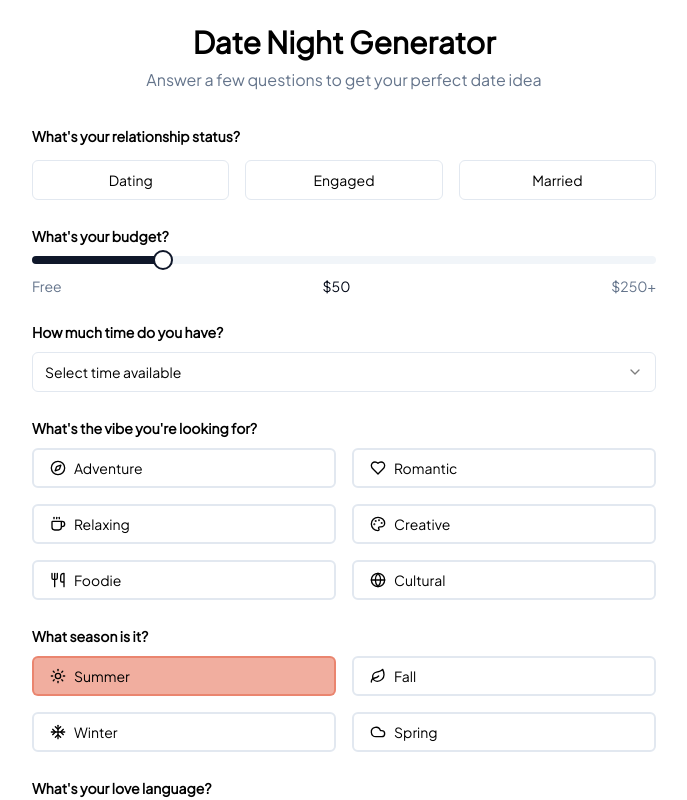
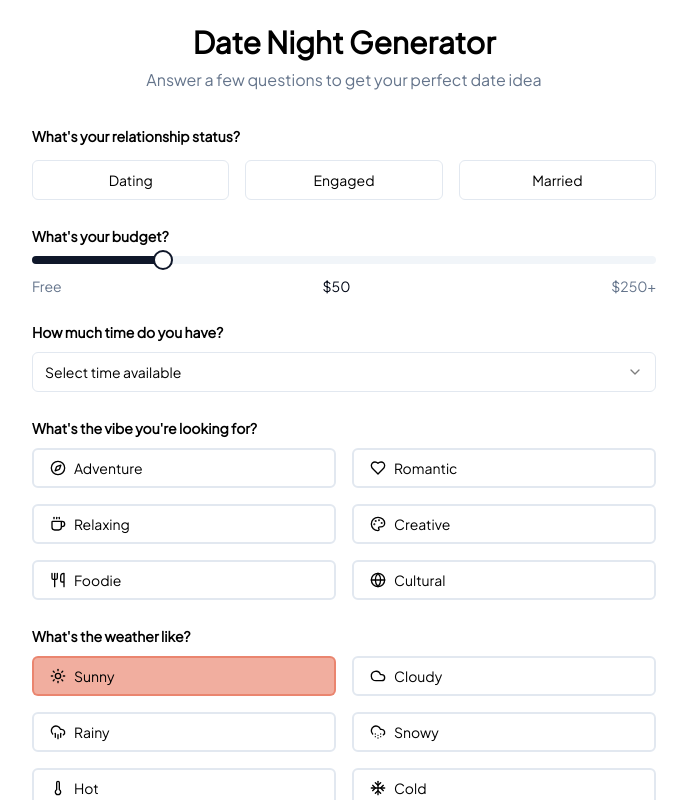
Before and after one commit to kylernixon14/date-idea-magic, a React (Vite) app: page / in a window 1280 px wide. Shown: the top 800 px of the page, without its empty margins (296-983 px from the left). Built offline with nearby package versions, Linux system fonts and the light colour scheme; a web font is replaced by a local one.

Commit message:
Update color scheme and button design
Adjusted the color scheme of the season selector to ensure consistency across the application. Updated the design of the buttons to match the new style, enhancing the overall user interface.
[skip gpt_engineer]

```diff
--- a/src/components/DateGenerator.tsx
+++ b/src/components/DateGenerator.tsx
@@ -11,7 +11,7 @@ import { BudgetSlider } from "./date-generator/BudgetSlider";
 import { TimeSelector } from "./date-generator/TimeSelector";
 import { VibeSelector } from "./date-generator/VibeSelector";
 import { LoveLanguageSelector } from "./date-generator/LoveLanguageSelector";
-import { SeasonSelector } from "./date-generator/SeasonSelector";
+import { WeatherSelector } from "./date-generator/WeatherSelector";
 import { DateIdeaDisplay } from "./date-generator/DateIdeaDisplay";
 
 const formSchema = z.object({
@@ -21,7 +21,7 @@ const formSchema = z.object({
   vibes: z.array(z.string()).min(1, "Please select at least one vibe"),
   yourLoveLanguage: z.string(),
   partnerLoveLanguage: z.string(),
-  season: z.enum(["summer", "fall", "winter", "spring"]),
+  weather: z.enum(["sunny", "cloudy", "rainy", "snowy", "hot", "cold"]),
 });
 
 export function DateGenerator() {
@@ -52,7 +52,7 @@ export function DateGenerator() {
     defaultValues: {
       budget: 50,
       vibes: [],
-      season: "summer",
+      weather: "sunny",
     },
   });
 
@@ -132,7 +132,7 @@ export function DateGenerator() {
           />
           <TimeSelector form={form} />
           <VibeSelector form={form} />
-          <SeasonSelector form={form} />
+          <WeatherSelector form={form} />
           <LoveLanguageSelector
             form={form}
             label="What's your love language?"
--- /dev/null
+++ b/src/components/date-generator/WeatherSelector.tsx
@@ -0,0 +1,54 @@
+import { FormControl, FormField, FormItem, FormLabel } from "@/components/ui/form";
+import { Button } from "@/components/ui/button";
+import { cn } from "@/lib/utils";
+import { Sun, Cloud, CloudRain, CloudSnow, Thermometer, Snowflake } from "lucide-react";
+
+const weatherOptions = [
+  { id: "sunny", label: "Sunny", icon: Sun, color: "#e45e4180" },
+  { id: "cloudy", label: "Cloudy", icon: Cloud, color: "#c8d9ec80" },
+  { id: "rainy", label: "Rainy", icon: CloudRain, color: "#bec69f80" },
+  { id: "snowy", label: "Snowy", icon: CloudSnow, color: "#c8d9ec80" },
+  { id: "hot", label: "Hot", icon: Thermometer, color: "#e45e4180" },
+  { id: "cold", label: "Cold", icon: Snowflake, color: "#c8d9ec80" },
+] as const;
+
+export function WeatherSelector({ form }: { form: any }) {
+  return (
+    <FormField
+      control={form.control}
+      name="weather"
+      render={({ field }) => (
+        <FormItem>
+          <FormLabel className="font-semibold">What's the weather like?</FormLabel>
+          <div className="grid grid-cols-2 gap-4 mt-2">
+            {weatherOptions.map((weather) => {
+              const Icon = weather.icon;
+              const isSelected = field.value === weather.id;
+              return (
+                <Button
+                  key={weather.id}
+                  type="button"
+                  variant={isSelected ? "default" : "outline"}
+                  className={cn(
+                    "w-full justify-start gap-2 border-2",
+                    isSelected && {
+                      'bg-[var(--weather-bg)]': true,
+                      'border-[var(--weather-bg)]': true,
+                      'text-black': true,
+                    },
+                    !isSelected && "hover:bg-gray-100"
+                  )}
+                  style={isSelected ? { '--weather-bg': weather.color } as React.CSSProperties : {}}
+                  onClick={() => field.onChange(weather.id)}
+                >
+                  <Icon className="h-4 w-4" />
+                  {weather.label}
+                </Button>
+              );
+            })}
+          </div>
+        </FormItem>
+      )}
+    />
+  );
+}
```
Also changed, not shown: 1 other file (tests, documents, lock files or other folders).
